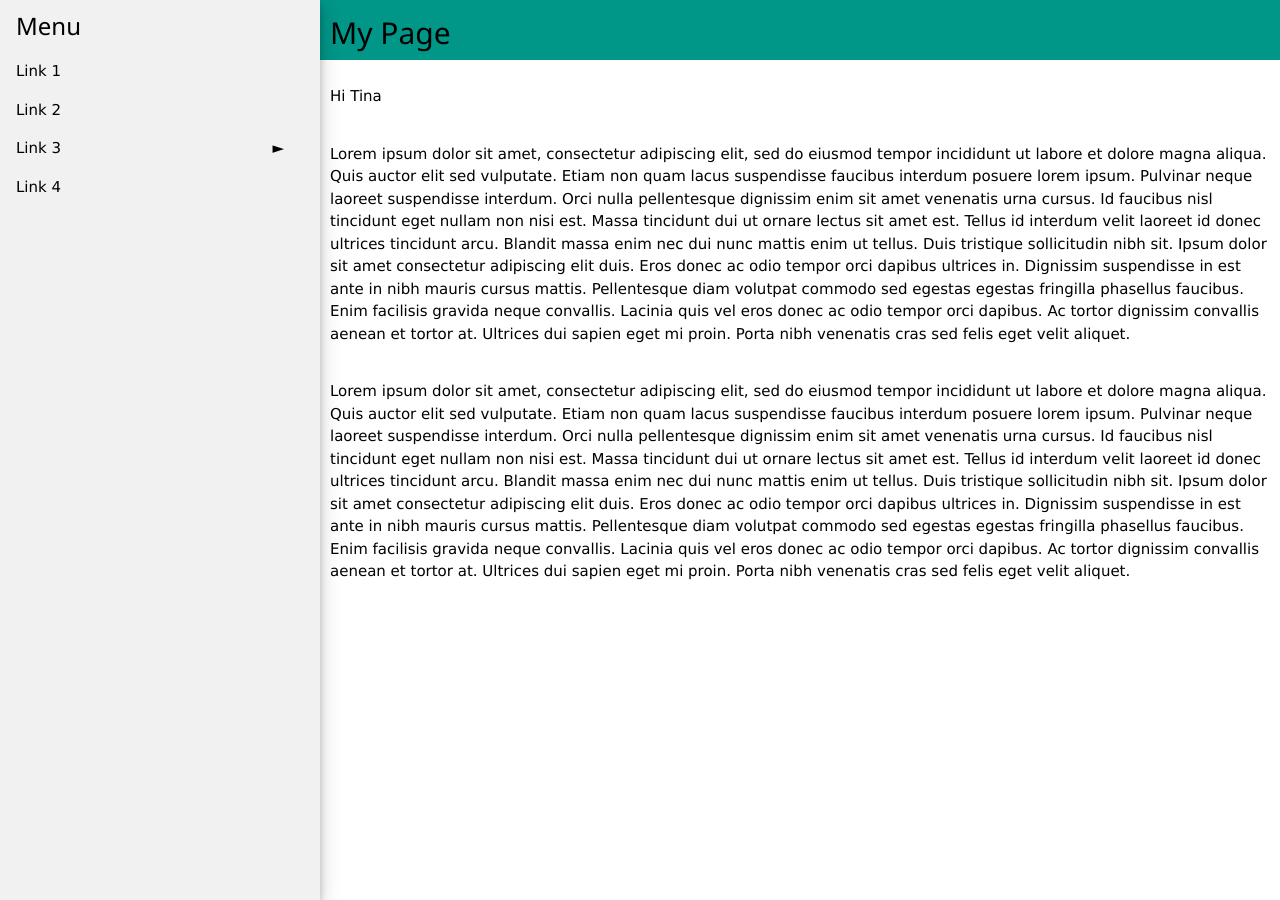
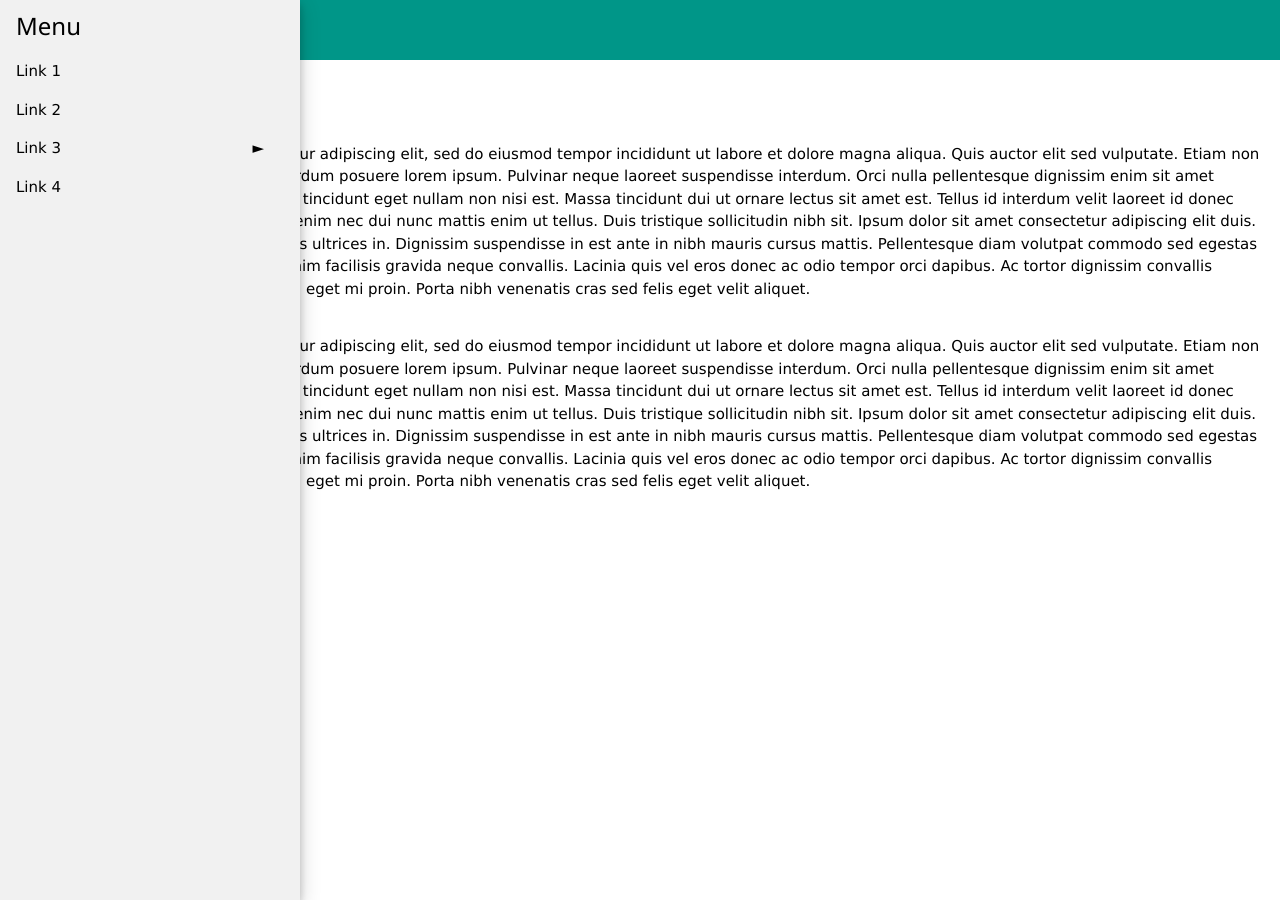
Before and after one commit to nadtil/nadtil.github.io, a Jekyll site: the page index.html, which Jekyll copies as it is, in a window 1280 px wide. Built offline with Jekyll 4.4.1, drawn with Linux system fonts in a browser that asks for light colours.

Commit message:
xps20191028

```diff
--- a/index.html
+++ b/index.html
@@ -5,7 +5,7 @@
 	<link rel="stylesheet" type="text/css" href="style.css"/>
 </head>
 <body>
-	<div class="w3-sidebar w3-light-grey w3-bar-block card" style="width:25%">
+	<div id="id-side-bar" class="w3-sidebar w3-light-grey w3-bar-block card" style="display: inline-block;">
   		<h3 class="w3-bar-item">Menu</h3>
   		<a href="#" class="w3-bar-item w3-button">Link 1</a>
   		<a href="#" class="w3-bar-item w3-button">Link 2</a>
@@ -26,7 +26,7 @@
 		<p id="xyz" class="abc">Hello</p>
 		<p class="abc">How are you</p>
 	</div> -->
-	<div class="main-body">
+	<div class="main-body" style="display: inline-block;">
 		<h2 class="main-body-header">My Page</h2>
 		<p class="main-body-paragraph">Hi Tina</p>
 		<p class="main-body-paragraph">Lorem ipsum dolor sit amet, consectetur adipiscing elit, sed do eiusmod tempor incididunt ut labore et dolore magna aliqua. Quis auctor elit sed vulputate. Etiam non quam lacus suspendisse faucibus interdum posuere lorem ipsum. Pulvinar neque laoreet suspendisse interdum. Orci nulla pellentesque dignissim enim sit amet venenatis urna cursus. Id faucibus nisl tincidunt eget nullam non nisi est. Massa tincidunt dui ut ornare lectus sit amet est. Tellus id interdum velit laoreet id donec ultrices tincidunt arcu. Blandit massa enim nec dui nunc mattis enim ut tellus. Duis tristique sollicitudin nibh sit. Ipsum dolor sit amet consectetur adipiscing elit duis. Eros donec ac odio tempor orci dapibus ultrices in. Dignissim suspendisse in est ante in nibh mauris cursus mattis. Pellentesque diam volutpat commodo sed egestas egestas fringilla phasellus faucibus. Enim facilisis gravida neque convallis. Lacinia quis vel eros donec ac odio tempor orci dapibus. Ac tortor dignissim convallis aenean et tortor at. Ultrices dui sapien eget mi proin. Porta nibh venenatis cras sed felis eget velit aliquet.</p>
@@ -34,6 +34,11 @@
 		<p class="main-body-paragraph">Lorem ipsum dolor sit amet, consectetur adipiscing elit, sed do eiusmod tempor incididunt ut labore et dolore magna aliqua. Quis auctor elit sed vulputate. Etiam non quam lacus suspendisse faucibus interdum posuere lorem ipsum. Pulvinar neque laoreet suspendisse interdum. Orci nulla pellentesque dignissim enim sit amet venenatis urna cursus. Id faucibus nisl tincidunt eget nullam non nisi est. Massa tincidunt dui ut ornare lectus sit amet est. Tellus id interdum velit laoreet id donec ultrices tincidunt arcu. Blandit massa enim nec dui nunc mattis enim ut tellus. Duis tristique sollicitudin nibh sit. Ipsum dolor sit amet consectetur adipiscing elit duis. Eros donec ac odio tempor orci dapibus ultrices in. Dignissim suspendisse in est ante in nibh mauris cursus mattis. Pellentesque diam volutpat commodo sed egestas egestas fringilla phasellus faucibus. Enim facilisis gravida neque convallis. Lacinia quis vel eros donec ac odio tempor orci dapibus. Ac tortor dignissim convallis aenean et tortor at. Ultrices dui sapien eget mi proin. Porta nibh venenatis cras sed felis eget velit aliquet.</p>
 	</div>
 
+	<script type="text/javascript">
+		var myElement = document.getElementById.('id-side-bar');
+		var offSetWidthSideBar = myElement.offsetWidth;
+
+	</script>
 	<!-- <script>
 		var myElement = document.getElementById('xyz');
 		myElement.addEventListener('mouseenter', function () {
--- a/style.css
+++ b/style.css
@@ -85,6 +85,8 @@
 .w3-sidebar {
 	height:100%;
 	width:25%;
+	max-width: 300px;
+	min-width: 100px;
 	background-color:#fff;
 	position:fixed!important;
 	z-index:1;
@@ -117,7 +119,6 @@
 	text-align:left;
 	border:none;
 	white-space:normal;
-	float:none;
 	outline:none;
 	box-sizing: border-box;
 }
@@ -129,7 +130,6 @@
 	text-align:left;
 	border:none;
 	white-space:normal;
-	float:none;
 	outline:0;
 	box-sizing: border-box;
 }
@@ -156,9 +156,12 @@
 }
 
 .main-body {
-	margin-left: 25%;
+	/*margin-left: 25%;*/
+	position: absolute;
 	padding-left: 0px;
 	background-clip: border-box;
+	display: inline;
+	float: right;
 }
 
 .main-body-header {
@@ -194,7 +197,8 @@
 	display:none;
 	position:fixed;
 	left: 25%;
-	min-width:160px;
+	min-width:100px;
+	max-width: 300px;
 	width: 25%;
 	margin:0;
 	padding:0;
```
